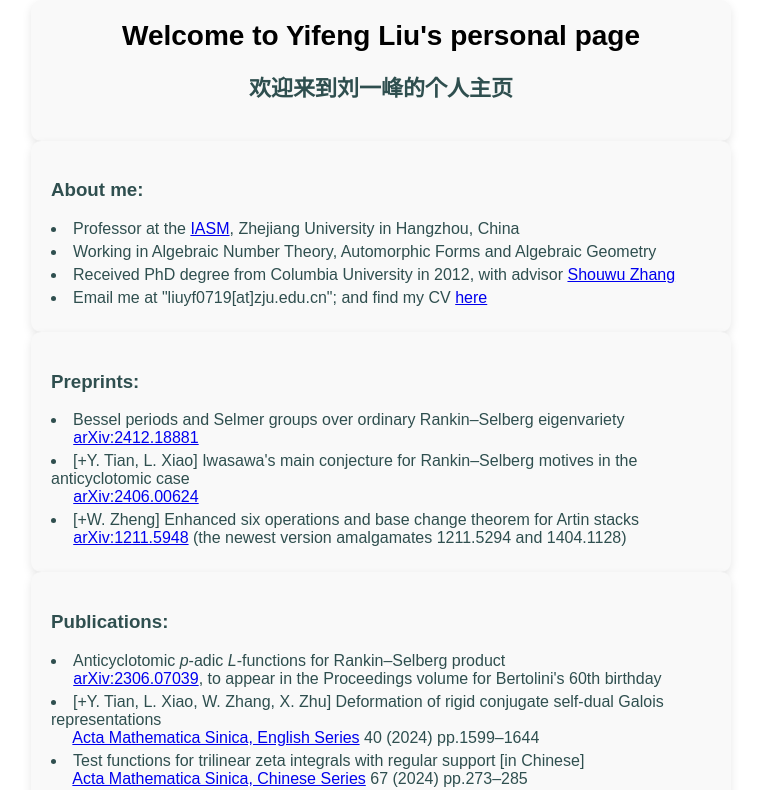
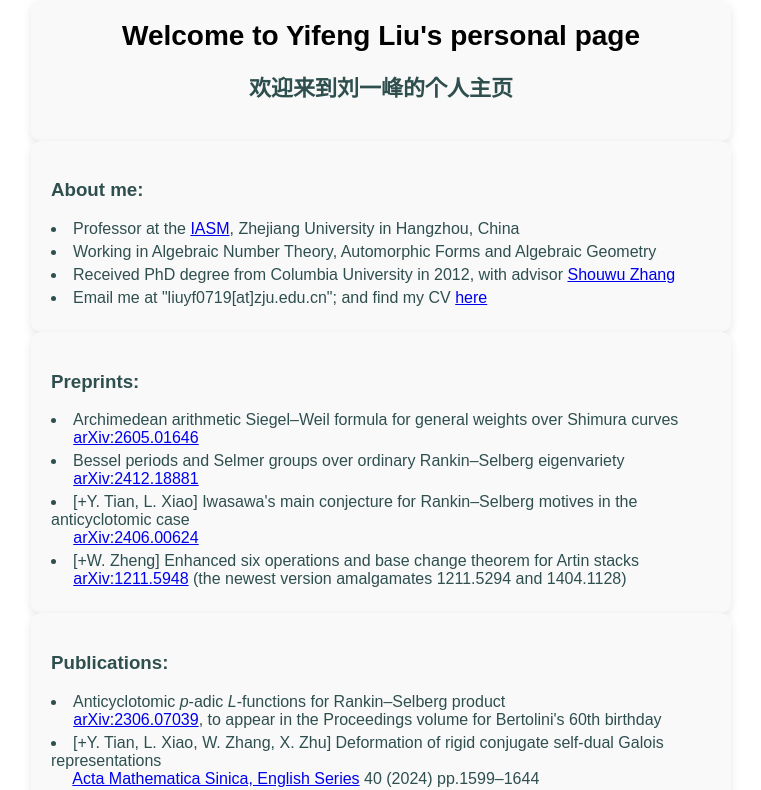
Before and after one commit to liuyf0719/liuyf0719.github.io, a plain HTML site: page index.html in a window 1280 px wide. Shown: the top 790 px of the page, without its empty margins (259-1020 px from the left). Drawn offline with Linux system fonts and the light colour scheme.

Commit message:
Update index.html

```diff
--- a/index.html
+++ b/index.html
@@ -27,6 +27,10 @@
 
 <div class="container">
 <h3>Preprints:</h3>
+
+<li>Archimedean arithmetic Siegel–Weil formula for general weights over Shimura curves <br>&nbsp;&nbsp;&nbsp;&nbsp;
+    <a href="https://arxiv.org/abs/2605.01646">arXiv:2605.01646</a>
+</li>
 
 <li>Bessel periods and Selmer groups over ordinary Rankin–Selberg eigenvariety <br>&nbsp;&nbsp;&nbsp;&nbsp;
     <a href="https://arxiv.org/abs/2412.18881">arXiv:2412.18881</a>
```
